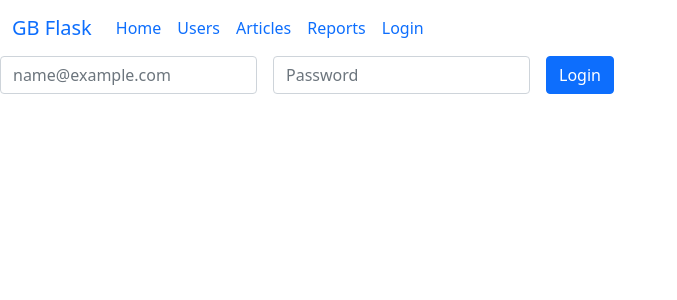
After one commit to HappySeien/gb_flask, a Flask app: page /auth/login in a window 1280 px wide. The commit adds this page. Shown: the top 300 px of the page, without its empty margins (0-677 px from the left). Run offline with Flask 3, Linux system fonts and the light colour scheme; some libraries are stand-ins or nearby versions.

Commit message:
l-3
added db

```diff
--- a/requirements.txt
+++ b/requirements.txt
@@ -1,7 +1,13 @@
 click==8.1.3
 colorama==0.4.6
 Flask==2.2.3
+Flask-Login==0.6.2
+Flask-SQLAlchemy==3.0.3
+greenlet==2.0.2
 itsdangerous==2.1.2
 Jinja2==3.1.2
 MarkupSafe==2.1.2
+python-dotenv==1.0.0
+SQLAlchemy==2.0.10
+typing_extensions==4.5.0
 Werkzeug==2.2.3
--- a/services/apps/__init__.py
+++ b/services/apps/__init__.py
@@ -2,10 +2,12 @@ from .main_app.views import index
 from .article_app.views import article
 from .reports_app.views import report
 from .user_app.views import user
+from .auth_app.views import auth
 
 VIEWS = [
     index,
     user,
+    auth,
     article,
     report,
 ]
--- /dev/null
+++ b/services/apps/auth_app/views.py
@@ -0,0 +1,32 @@
+from flask import Blueprint, render_template, request, flash, redirect, url_for
+from flask_login import logout_user, login_user, login_required
+from werkzeug.security import check_password_hash
+
+from services.models import User
+
+auth = Blueprint('auth', __name__, url_prefix='/auth')
+
+
+@auth.route('/login', methods=['GET', 'POST'])
+def login():
+    if request.method == 'GET':
+        return render_template(
+            'auth_app/login.html'
+        )
+
+    email = request.form.get('email')
+    password = request.form.get('password')
+    user = User.query.filter_by(email=email).first()
+
+    if not user or not check_password_hash(user.password, password):
+        flash('Check your login details')
+        return redirect(url_for('.login'))
+    login_user(user)
+    return redirect(url_for('user.profile', pk=user.id))
+
+
+@auth.route('/logout')
+@login_required
+def logout():
+    logout_user()
+    return redirect(url_for('.login'))
--- /dev/null
+++ b/services/apps/templates/auth_app/login.html
@@ -0,0 +1,29 @@
+{% extends "base.html" %}
+
+{% block title %}
+    Login page
+{% endblock %}
+
+{% block content %}
+
+  {% with messages = get_flashed_messages() %}
+    {% if messages %}
+      <div class="alert alert-danger" role="alert">
+        {{ messages[0] }}
+      </div>
+    {% endif %}
+  {% endwith %}
+
+<form class="row g-3" method="post" action="{{url_for('auth.login')}}">
+  <div class="col-auto">
+    <input type="email" class="form-control" id="exampleFormControlInput1" placeholder="name@example.com" name="email">
+  </div>
+  <div class="col-auto">
+    <label for="password" class="visually-hidden">Password</label>
+    <input type="password" class="form-control" id="password" placeholder="Password" name="password">
+  </div>
+  <div class="col-auto">
+    <button type="submit" class="btn btn-primary mb-3">Login</button>
+  </div>
+</form>
+{% endblock %}
--- a/services/apps/templates/navbar.html
+++ b/services/apps/templates/navbar.html
@@ -18,6 +18,15 @@
         <li class="nav-item">
           <a class="nav-link" href="{{ url_for('report.report_list') }}">Reports</a>
         </li>
+        {% if current_user.is_authenticated %}
+          <li class="nav-item">
+            <a class="nav-link active" href="{{ url_for('auth.logout') }}">Logout</a>
+          </li>
+        {% else %}
+          <li class="nav-item">
+            <a class="nav-link active" href="{{ url_for('auth.login') }}">Login</a>
+          </li>
+        {% endif %}
       </ul>
     </div>
   </div>
--- a/services/apps/templates/user_app/details.html
+++ b/services/apps/templates/user_app/details.html
@@ -5,6 +5,6 @@
 {% endblock %}
 {% block content %}
     <h1>
-        {{ user_name }}
+        {{ user.email }}
     </h1>
 {% endblock %}
--- a/services/apps/templates/user_app/list.html
+++ b/services/apps/templates/user_app/list.html
@@ -4,9 +4,9 @@
     Users list
 {% endblock %}
 {% block content %}
-    {% for user_id in users %}
+    {% for user in users %}
         <ul>
-            <a href="{{ url_for('user.get_user', pk=user_id) }}">{{ users[user_id]["name"] }}</a>
+            <a href="{{ url_for('user.profile', pk=user.id) }}">{{ user.email }}</a>
         </ul>
     {% endfor %}
 {% endblock %}
--- /dev/null
+++ b/services/extension.py
@@ -0,0 +1,5 @@
+from flask_sqlalchemy import SQLAlchemy
+from flask_login import LoginManager
+
+db = SQLAlchemy()
+login_manager = LoginManager()
```
Also changed, not shown: services/app_manager.py (+16 -0 lines), services/apps/user_app/views.py (+13 -8 lines), services/models.py (added, +10 -0 lines), services/settings.py (+31 -0 lines), wsgi.py (added, +20 -0 lines), services/apps/auth_app/__init__.py (added), 1 other file.
